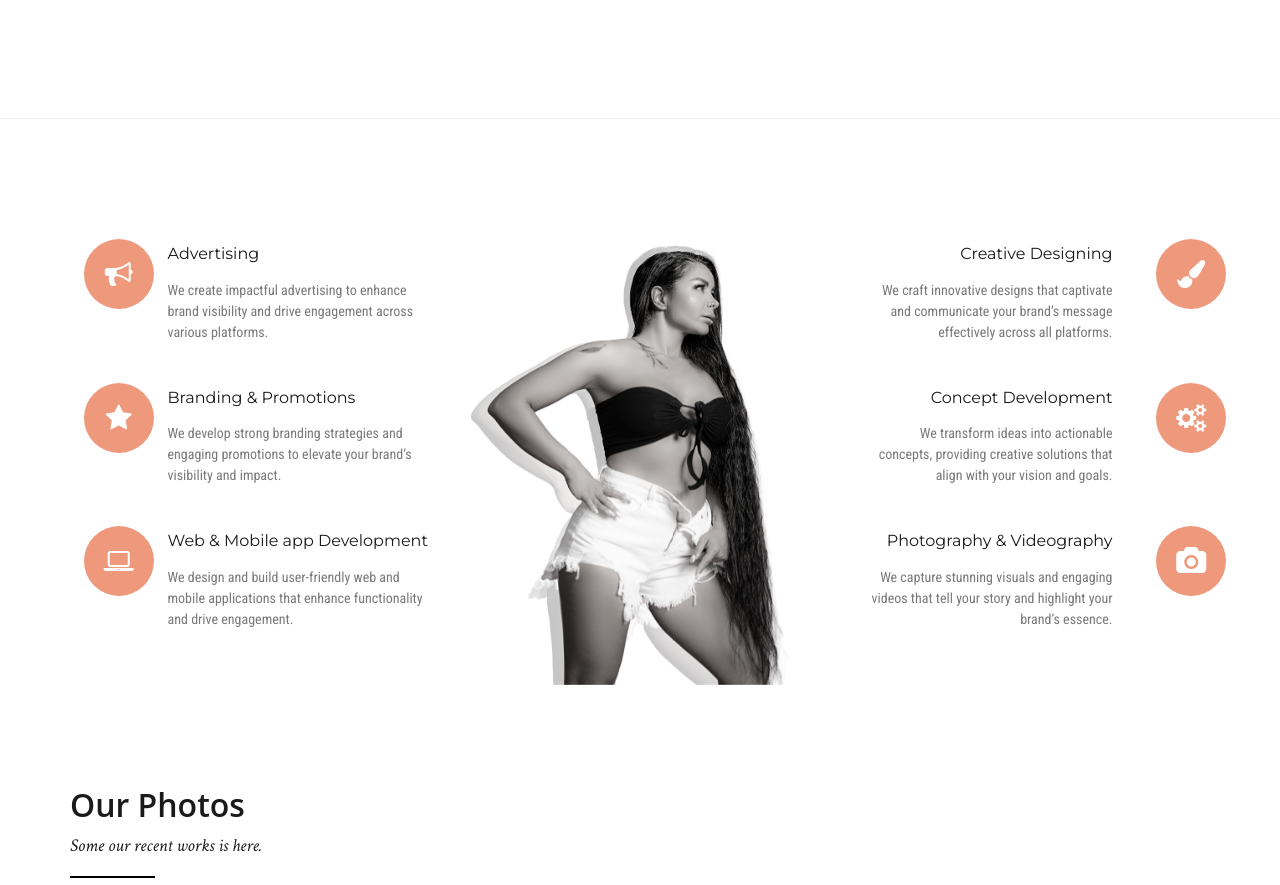
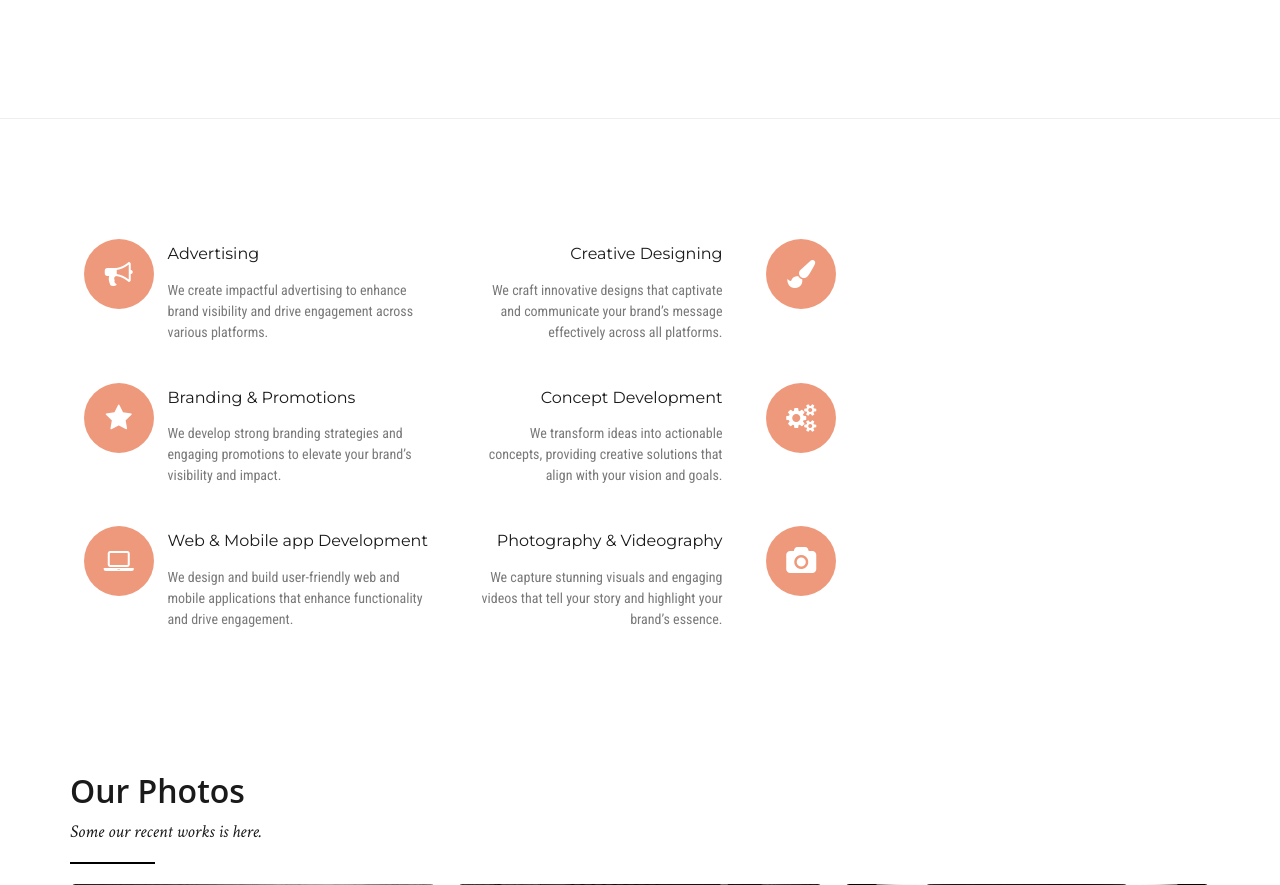
Before and after one commit to mohammadrezaaghaei1998/vividvision, a Django app: page / in a window 1280 px wide. Shown: the part 3142-4027 px from the top of the page. Run offline with Django 5.2, Linux system fonts and the light colour scheme; data comes from the database, SQL or seed files in the repository; some libraries are stand-ins or nearby versions.

Commit message:
Update home.html

```diff
--- a/templates/main/home.html
+++ b/templates/main/home.html
@@ -306,11 +306,11 @@
                             <!-- /END Service LEFT -->
 
                             <!-- PHONE IMAGE -->
-                            <div class="col-md-4 sm-m-top-40 sm-text-center">
+<!--                             <div class="col-md-4 sm-m-top-40 sm-text-center">
                                 <div class="service-img wow bounceIn">
                                     <img src="{%static 'assets/images/banner.png' %}" alt="Architect Img">
                                 </div>
-                            </div>
+                            </div> -->
 
                             <!-- Service RIGHT -->
                             <div class="col-md-4 service_right wow fadeInRight sm-m-top-40" >
```
